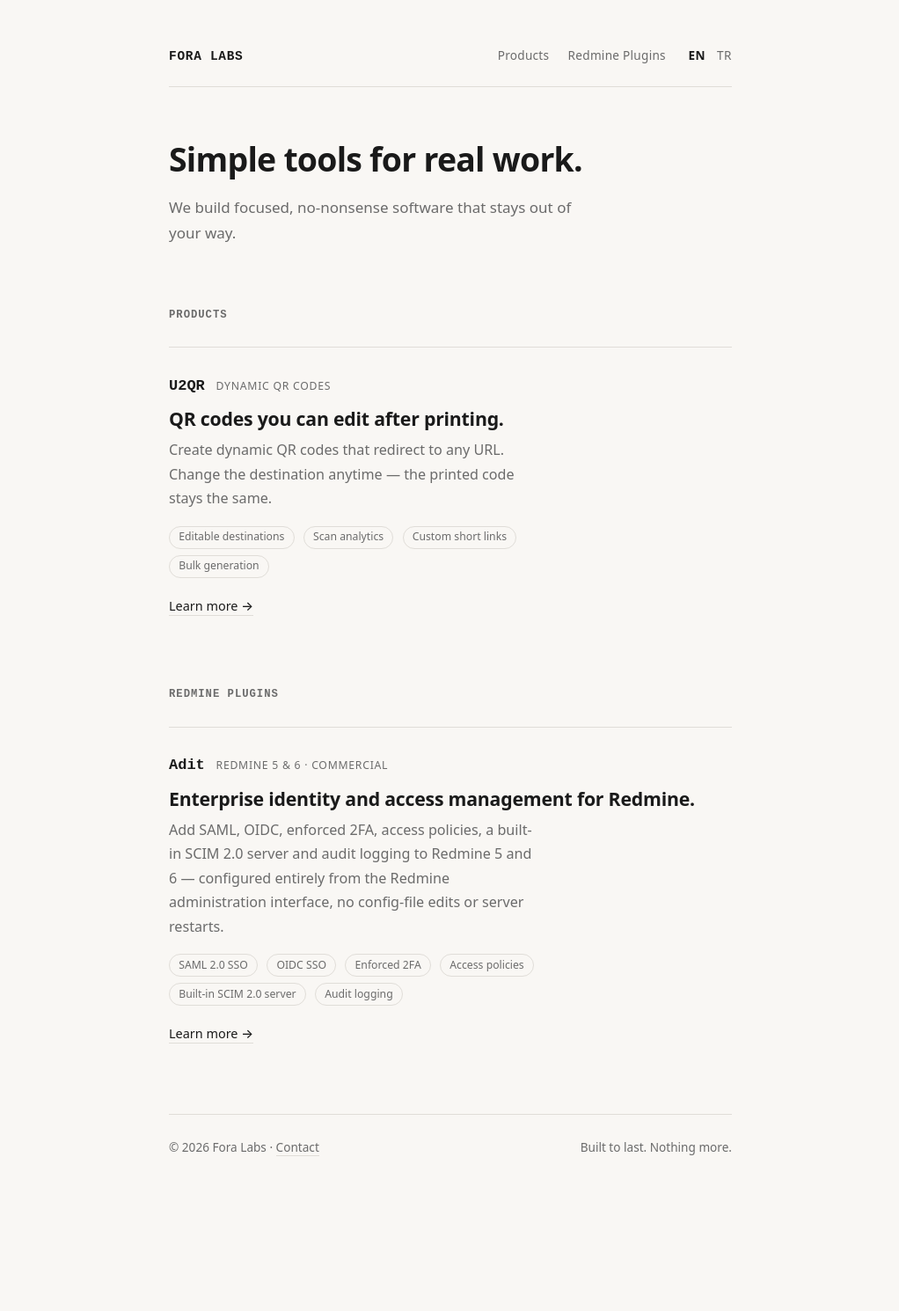
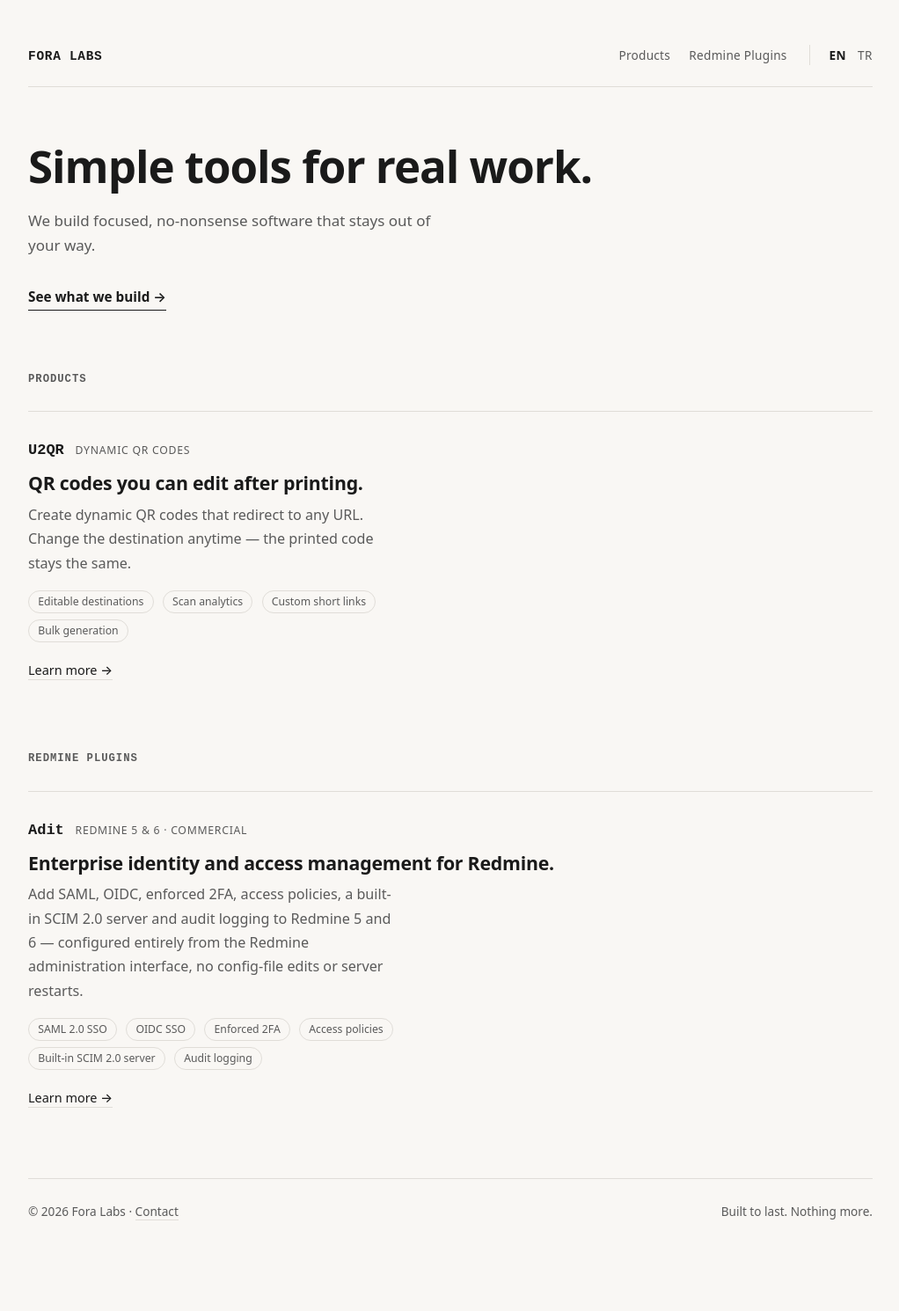
Before and after one commit to foralabs/foralabs.github.io, a Jekyll site: the page built from index.html, in a window 1280 px wide. Shown: the whole page at 88% size, without its empty margins (128-1150 px from the left). Built offline with Jekyll 4.4.1, drawn with Linux system fonts in a browser that asks for light colours; before the commit the page ends 1417 px from its top, so only the background shows below that.

Commit message:
feat: Add hero call-to-action for English and Turkish; update styles for improved layout and accessibility

```diff
--- a/_data/i18n.yml
+++ b/_data/i18n.yml
@@ -10,6 +10,7 @@
   org_description: Simple software tools for real work
   products_label: Products
   plugins_label: Redmine Plugins
+  hero_cta: See what we build →
   features_label: Features
   learn_more: Learn more →
   back_label: ← All products
@@ -27,6 +28,7 @@
   org_description: İşini gören sade yazılımlar
   products_label: Ürünler
   plugins_label: Redmine Eklentileri
+  hero_cta: Neler yaptığımıza bakın →
   features_label: Özellikler
   learn_more: Daha fazla →
   back_label: ← Tüm ürünler
--- a/_includes/hero.html
+++ b/_includes/hero.html
@@ -1,4 +1,8 @@
+{%- assign t = site.data.i18n[page.lang] -%}
 <section class="hero">
   <h1>{{ page.hero_title | escape }}</h1>
   <p>{{ page.hero_subtitle | escape }}</p>
+  {%- if page.page_type == 'home' and t.hero_cta %}
+  <a class="hero-cta" href="{{ t.products_url | relative_url }}">{{ t.hero_cta | escape }}</a>
+  {%- endif %}
 </section>
--- a/assets/css/main.css
+++ b/assets/css/main.css
@@ -1,11 +1,11 @@
 :root {
   --bg: #f9f7f4;
   --fg: #1a1a1a;
-  --muted: #6b6b6b;
+  --muted: #5a5a5a;
   --link: #1a1a1a;
   --link-hover: #555;
   --border: #e0ddd8;
-  --max: 640px;
+  --max: 960px;
   --font: system-ui, -apple-system, "Segoe UI", Helvetica, Arial, sans-serif;
   --mono: ui-monospace, "SF Mono", "Fira Code", monospace;
 }
@@ -22,6 +22,16 @@
 }
 
 *, *::before, *::after { box-sizing: border-box; margin: 0; padding: 0; }
+
+a:focus-visible,
+button:focus-visible,
+summary:focus-visible,
+input:focus-visible,
+textarea:focus-visible {
+  outline: 2px solid var(--fg);
+  outline-offset: 2px;
+  border-radius: 2px;
+}
 
 html { font-size: 17px; }
 
@@ -73,7 +83,13 @@
   text-decoration: none;
 }
 
-.lang-switcher { display: flex; gap: 0.75rem; align-items: baseline; }
+.lang-switcher {
+  display: flex;
+  gap: 0.75rem;
+  align-items: baseline;
+  padding-left: 1.25rem;
+  border-left: 1px solid var(--border);
+}
 
 .lang-switcher a {
   font-size: 0.8rem;
@@ -90,14 +106,28 @@
 .hero { margin-bottom: 4rem; }
 
 .hero h1 {
-  font-size: clamp(1.6rem, 4vw, 2.2rem);
+  font-size: clamp(2rem, 5vw, 3rem);
   font-weight: 700;
-  line-height: 1.25;
+  line-height: 1.2;
   letter-spacing: -0.02em;
   margin-bottom: 1rem;
 }
 
 .hero p { color: var(--muted); font-size: 1rem; max-width: 480px; }
+
+.hero-cta {
+  display: inline-block;
+  margin-top: 1.75rem;
+  font-size: 0.9rem;
+  font-weight: 600;
+  color: var(--link);
+  text-decoration: none;
+  border-bottom: 1px solid var(--fg);
+  padding-bottom: 2px;
+  transition: color 0.15s, border-color 0.15s;
+}
+
+.hero-cta:hover { color: var(--link-hover); border-color: var(--link-hover); }
 
 .products { margin-bottom: 4.5rem; }
 
@@ -139,7 +169,13 @@
   transition: color 0.15s;
 }
 
-.product h2 a:hover { color: var(--link-hover); }
+.product h2 a:hover {
+  color: var(--link-hover);
+  text-decoration: underline;
+  text-underline-offset: 3px;
+}
+
+.product:hover .product-link { color: var(--link-hover); border-color: var(--link-hover); }
 
 .product p {
   color: var(--muted);
@@ -324,7 +360,8 @@
 
 /* ---- Adit sales page ---- */
 
-.wrap.wide { max-width: 960px; }
+/* .wrap.wide is retained for markup compatibility; width now matches the default container */
+.wrap.wide { max-width: var(--max); }
 
 .plugin { margin-bottom: 4rem; }
 
@@ -344,7 +381,6 @@
 .plugin-cta-row { display: flex; flex-wrap: wrap; gap: 0.75rem; margin-top: 1.75rem; }
 
 .plugin-section {
-  border-top: 1px solid var(--border);
   padding-top: 2.25rem;
   margin-top: 3rem;
   scroll-margin-top: 2rem;
@@ -590,4 +626,5 @@
 
 @media (max-width: 560px) {
   .plugin-form { grid-template-columns: 1fr; }
+  .lang-switcher { padding-left: 0; border-left: none; }
 }
```
